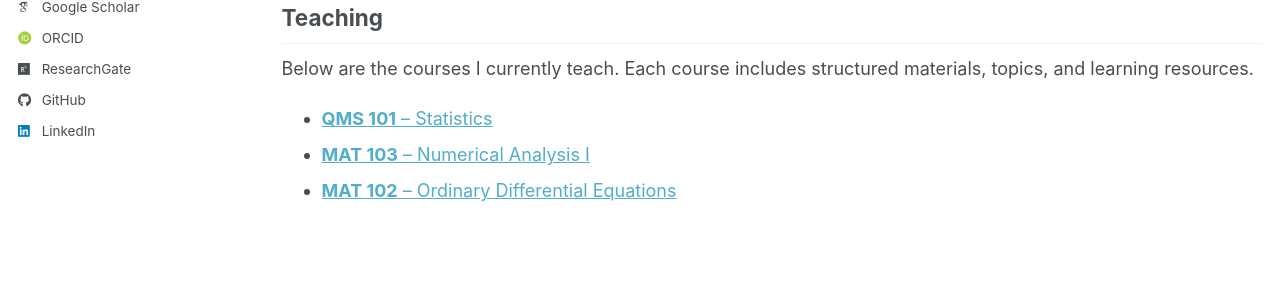
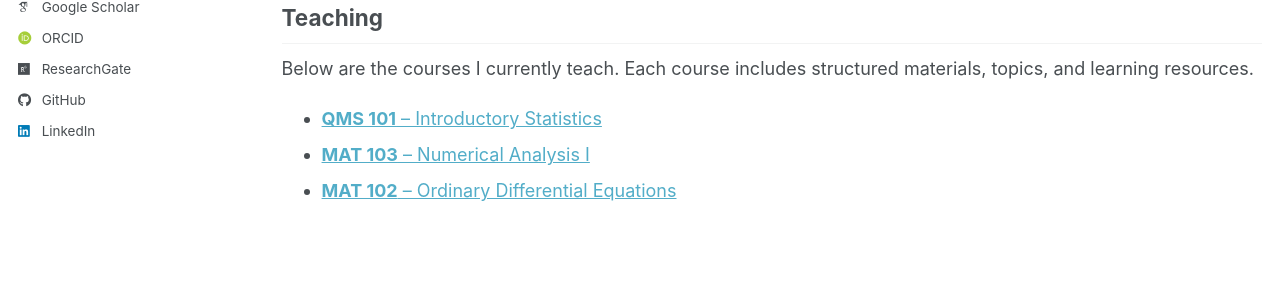
Before and after one commit to FomeA/FomeA.github.io, a Jekyll site: the page built from _pages/teaching.html, in a window 1280 px wide. Shown: the part 448-749 px from the top of the page. Built offline with Jekyll 4.4.1, drawn with Linux system fonts in a browser that asks for light colours; some web fonts are replaced; a script bundle is joined from its source files by our own code; library files that are not in the unit come from our copies.

Commit message:
Update teaching.html

```diff
--- a/_pages/teaching.html
+++ b/_pages/teaching.html
@@ -27,7 +27,7 @@ author_profile: true
   </p>
 
   <ul>
-    <li> <a href="/teaching/qms101/"> <strong>QMS 101</strong> – Statistics </a> </li>
+    <li> <a href="/teaching/qms101/"> <strong>QMS 101</strong> – Introductory Statistics </a> </li>
     <li> <a href="/teaching/mat103/"> <strong>MAT 103</strong> – Numerical Analysis I </a></li>
     <li> <a href="/teaching/mat102/"> <strong>MAT 102</strong> – Ordinary Differential Equations </a> </li>
   </ul>
```
